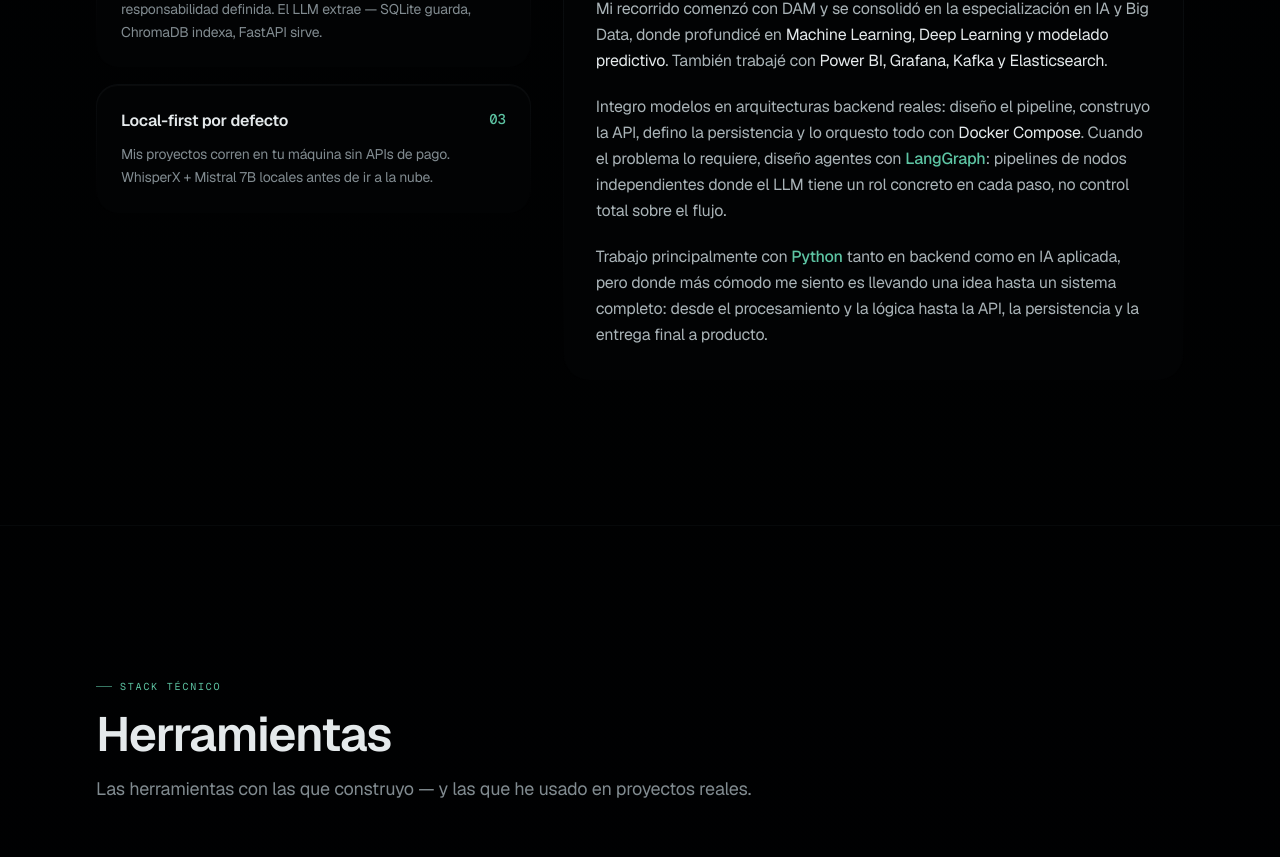
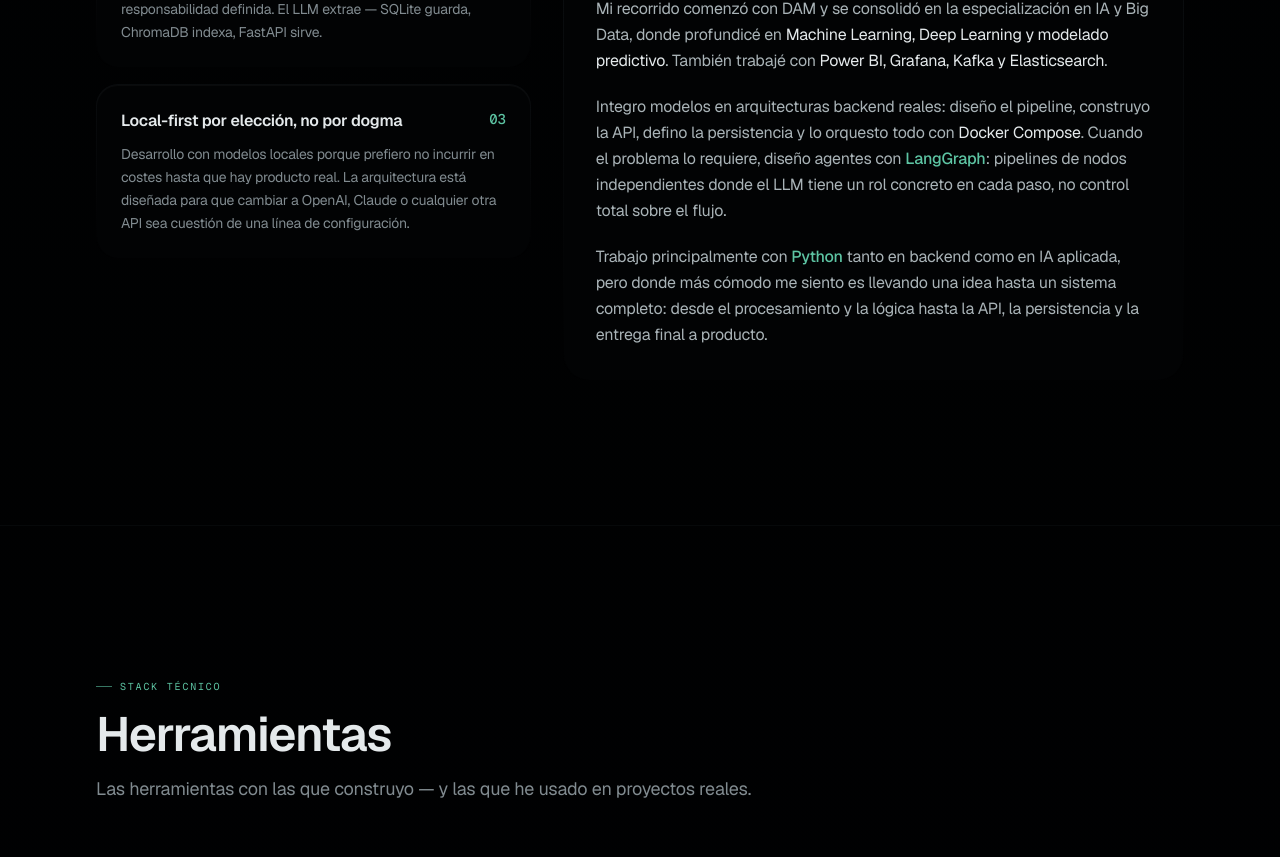
Before and after one commit to Izanvz/portfolio, a Next.js app: page / in a window 1280 px wide. Shown: the part 4083-4940 px from the top of the page. Built offline with nearby package versions, Linux system fonts and the light colour scheme.

Commit message:
clarify local-first approach in about section

```diff
--- a/components/About.tsx
+++ b/components/About.tsx
@@ -11,8 +11,8 @@
     desc: "Diseño agentes con LangGraph donde cada nodo tiene responsabilidad definida. El LLM extrae — SQLite guarda, ChromaDB indexa, FastAPI sirve.",
   },
   {
-    title: "Local-first por defecto",
-    desc: "Mis proyectos corren en tu máquina sin APIs de pago. WhisperX + Mistral 7B locales antes de ir a la nube.",
+    title: "Local-first por elección, no por dogma",
+    desc: "Desarrollo con modelos locales porque prefiero no incurrir en costes hasta que hay producto real. La arquitectura está diseñada para que cambiar a OpenAI, Claude o cualquier otra API sea cuestión de una línea de configuración.",
   },
 ];
 
```
